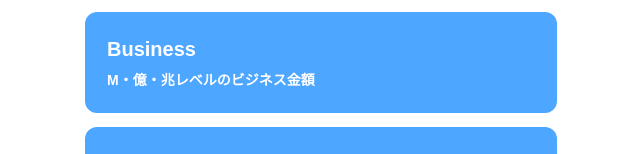
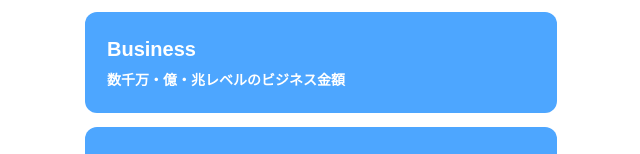
Before and after one commit to Yutaro-Okamoto/currency-training, a Next.js app: page / in a window 1280 px wide. Shown: the part 128-282 px from the top of the page, without its empty margins (319-959 px from the left). Built offline with nearby package versions, Linux system fonts and the light colour scheme; no server answers.

Commit message:
モデル選択の改善

```diff
--- a/app/page.tsx
+++ b/app/page.tsx
@@ -229,7 +229,7 @@ export default function Home() {
       appTitle: "通貨トレーニング",
       chooseMode: "モードを選択",
       businessTitle: "Business",
-      businessDesc: "M・億・兆レベルのビジネス金額",
+      businessDesc: "数千万・億・兆レベルのビジネス金額",
       dailyTitle: "Daily",
       dailyDesc: "100円〜50万円くらいの日常金額",
       score: "スコア",
@@ -245,7 +245,7 @@ export default function Home() {
       appTitle: "Currency Training",
       chooseMode: "Choose Mode",
       businessTitle: "Business",
-      businessDesc: "Business-scale amounts: M, billions, trillions",
+      businessDesc: "Business-scale amounts: million, billions, trillions",
       dailyTitle: "Daily",
       dailyDesc: "Everyday spending: around ¥100 to ¥500,000",
       score: "Score",
```
